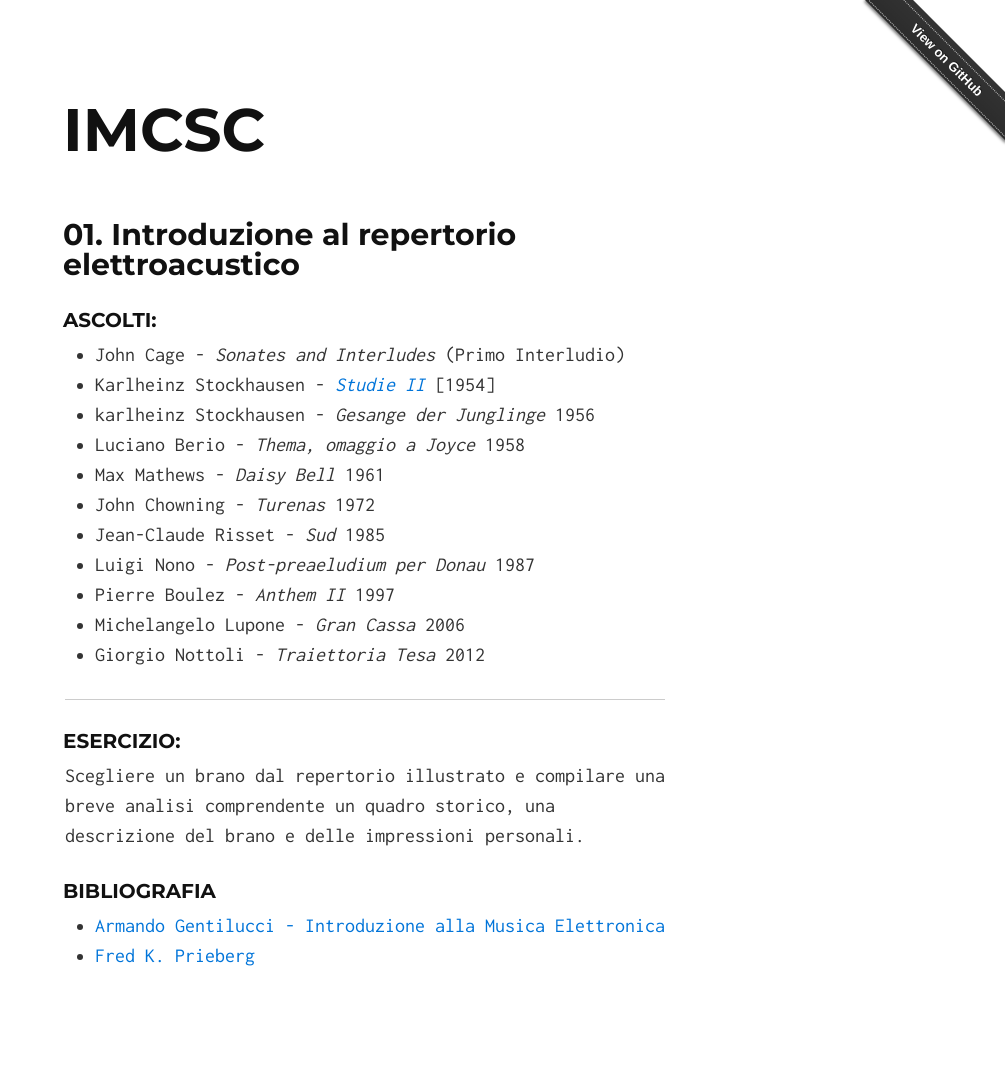
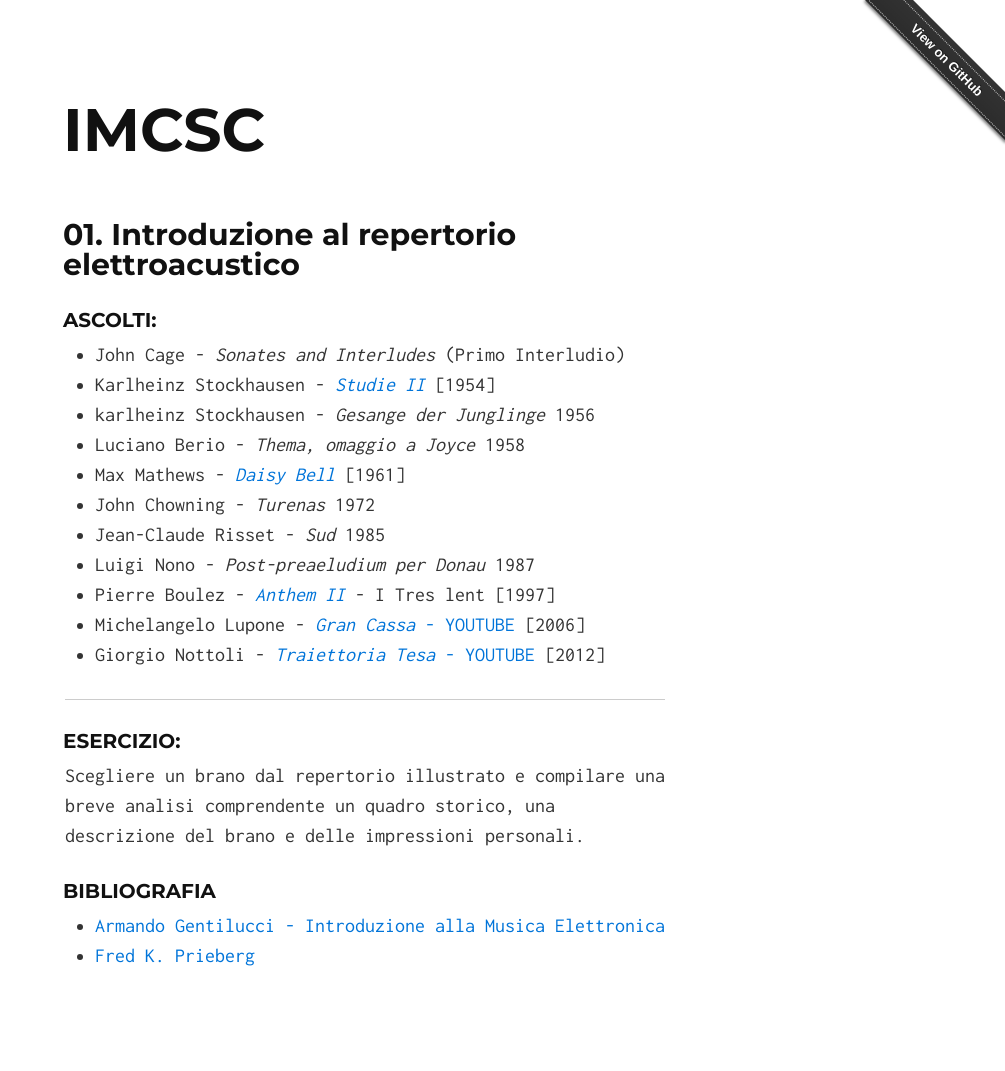
Before and after one commit to grammaton/IMCSC, a Jekyll site: the page built from index.md, in a window 1280 px wide. Shown: the whole page, without its empty margins (275-1280 px from the left). Built offline with Jekyll 4.4.1, drawn with Linux system fonts in a browser that asks for light colours.

Commit message:
some links

```diff
--- a/index.md
+++ b/index.md
@@ -11,13 +11,13 @@ layout: default
  - Karlheinz Stockhausen - [*Studie II*](https://copy.com/QJyjJjMx96DK0umn) [1954]
  - karlheinz Stockhausen - *Gesange der Junglinge* 1956
  - Luciano Berio - *Thema, omaggio a Joyce* 1958
- - Max Mathews - *Daisy Bell* 1961
+ - Max Mathews - [*Daisy Bell*](https://www.youtube.com/watch?v=41U78QP8nBk&list=RD41U78QP8nBk) [1961]
  - John Chowning - *Turenas* 1972
  - Jean-Claude Risset - *Sud* 1985
  - Luigi Nono - *Post-preaeludium per Donau* 1987
- - Pierre Boulez - *Anthem II* 1997
- - Michelangelo Lupone - *Gran Cassa* 2006
- - Giorgio Nottoli - *Traiettoria Tesa* 2012
+ - Pierre Boulez - [*Anthem II*](https://copy.com/nvUFxEoO6YubGHzo) - I Tres lent [1997]
+ - Michelangelo Lupone - [*Gran Cassa* - YOUTUBE](https://www.youtube.com/watch?v=chhxK_RhZIk) [2006]
+ - Giorgio Nottoli - [*Traiettoria Tesa* - YOUTUBE](https://www.youtube.com/watch?v=bqjLSPv-KXs) [2012]
 
 ----
 
```
